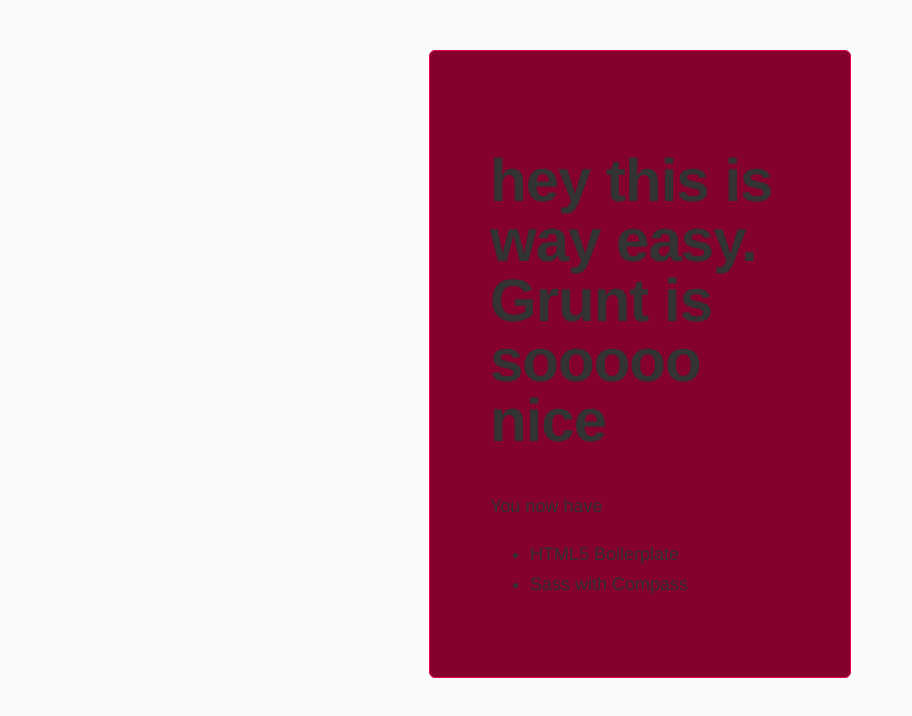
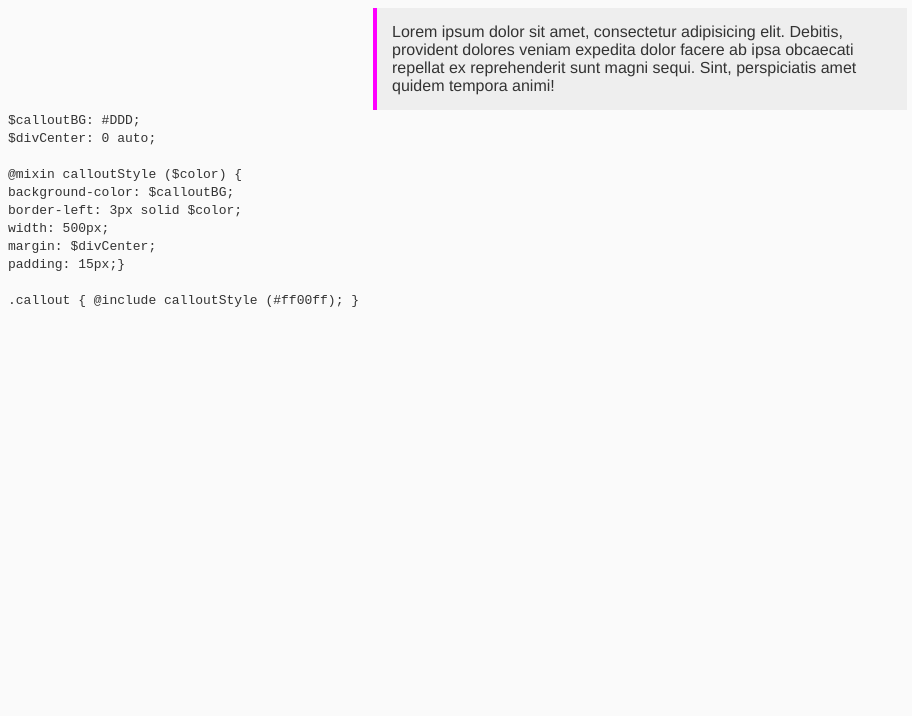
Before and after one commit to mason-stewart/mixins, a website: page app/index.html in a window 1280 px wide. Shown: the whole page, without its empty margins (0-912 px from the left). Drawn offline with nearby package versions, Linux system fonts and the light colour scheme; files that its build step writes are made by us from their sources.

Commit message:
first mixin

```diff
--- a/app/index.html
+++ b/app/index.html
@@ -24,8 +24,28 @@
             <p class="browsehappy">You are using an <strong>outdated</strong> browser. Please <a href="http://browsehappy.com/">upgrade your browser</a> to improve your experience.</p>
         <![endif]-->
 
+        <div class="callout">
+            Lorem ipsum dolor sit amet, consectetur adipisicing elit. Debitis, provident dolores veniam expedita dolor facere ab ipsa obcaecati repellat ex reprehenderit sunt magni sequi. Sint, perspiciatis amet quidem tempora animi!
+        </div>
 
-        <div class="hero-unit">
+        <code>
+            $calloutBG: #DDD;<br>
+            $divCenter: 0 auto;<br><br>
+
+            @mixin calloutStyle ($color) {<br>
+            background-color: $calloutBG;<br>
+            border-left: 3px solid $color;<br>
+            width: 500px;<br>
+            margin: $divCenter;<br>
+            padding: 15px;}<br>
+            <br>
+            .callout {
+            @include calloutStyle (#ff00ff);
+            }
+        </code>
+
+
+        <!-- <div class="hero-unit">
           <h1>hey this is way easy. Grunt is sooooo nice</h1>
           <p>You now have</p>
           <ul>
@@ -33,7 +53,7 @@
             <li>Sass with Compass</li>
 
           </ul>
-        </div>
+        </div> -->
 
 
         <!-- build:js scripts/vendor.js -->
--- a/app/styles/main.scss
+++ b/app/styles/main.scss
@@ -2,6 +2,9 @@
     border: 1px solid $color;
     background-color: darken($color, 20%);
 }
+$calloutBG: #EEE;
+$divCenter: 0 auto;
+
 
 
 body {
@@ -10,25 +13,38 @@
     color: #333;
 }
 
-.hero-unit {
-    @include button(rgb(232, 2, 76));
-    margin: 50px auto 0 auto;
-    width: 300px;
-    font-size: 18px;
-    font-weight: 200;
-    line-height: 30px;
-    border-radius: 6px;
-    padding: 60px;
-    h1 {
-        font-size: 60px;
-        line-height: 1;
-        letter-spacing: -1px;
-    }
+
+@mixin calloutStyle ($color) {
+    background-color: $calloutBG;
+    border-left: 4px solid $color;
+    width: 500px;
+    margin: $divCenter;
+    padding: 15px;
+
+}
+.callout {
+    @include calloutStyle (#ff00ff);
 }
 
-.browsehappy {
-    margin: 0.2em 0;
-    background: #ccc;
-    color: #000;
-    padding: 0.2em 0;
-}
+// .hero-unit {
+//     @include button(rgb(232, 2, 76));
+//     margin: 50px auto 0 auto;
+//     width: 300px;
+//     font-size: 18px;
+//     font-weight: 200;
+//     line-height: 30px;
+//     border-radius: 6px;
+//     padding: 60px;
+//     h1 {
+//         font-size: 60px;
+//         line-height: 1;
+//         letter-spacing: -1px;
+//     }
+// }
+
+// .browsehappy {
+//     margin: 0.2em 0;
+//     background: #ccc;
+//     color: #000;
+//     padding: 0.2em 0;
+// }
```
